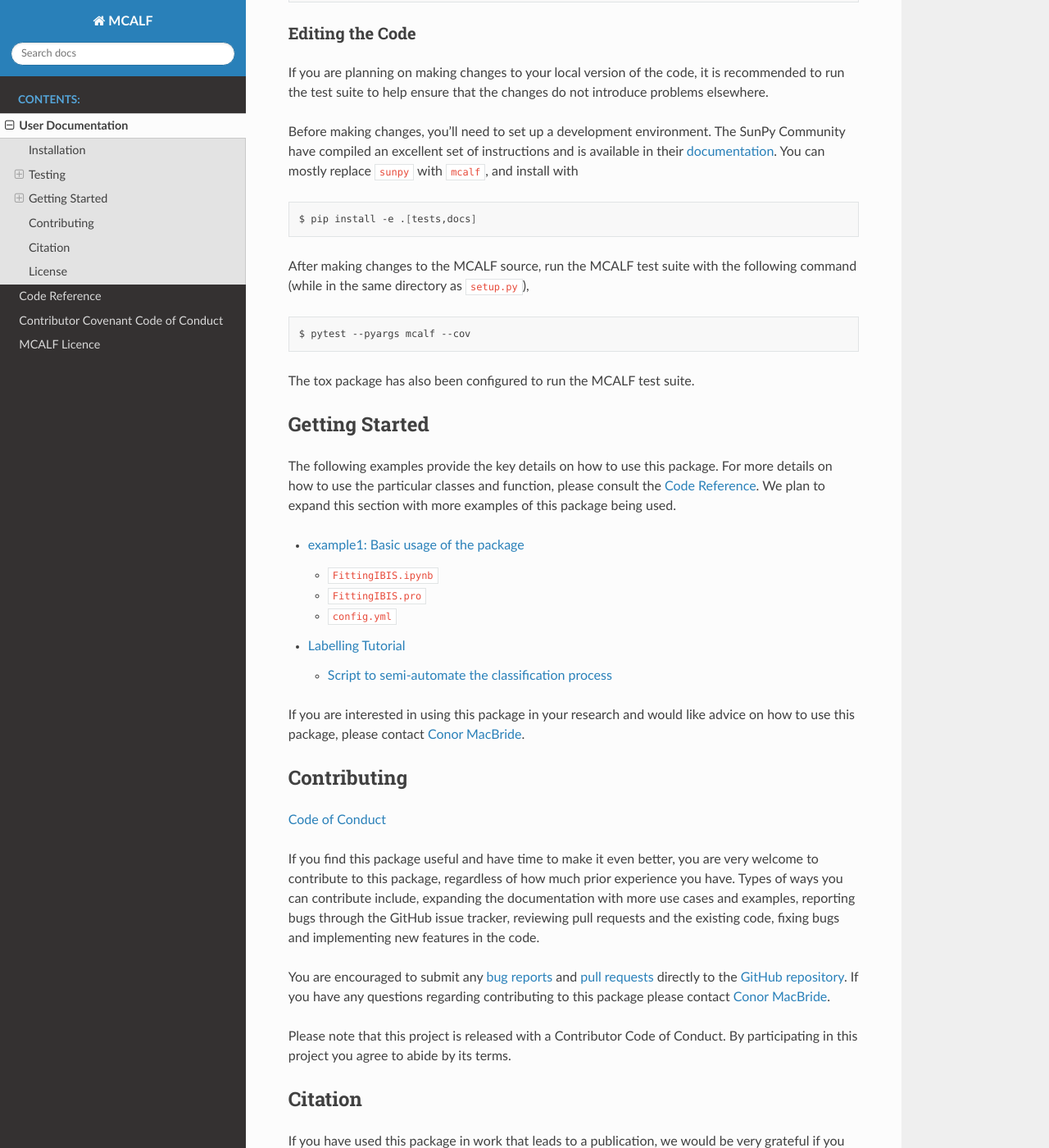
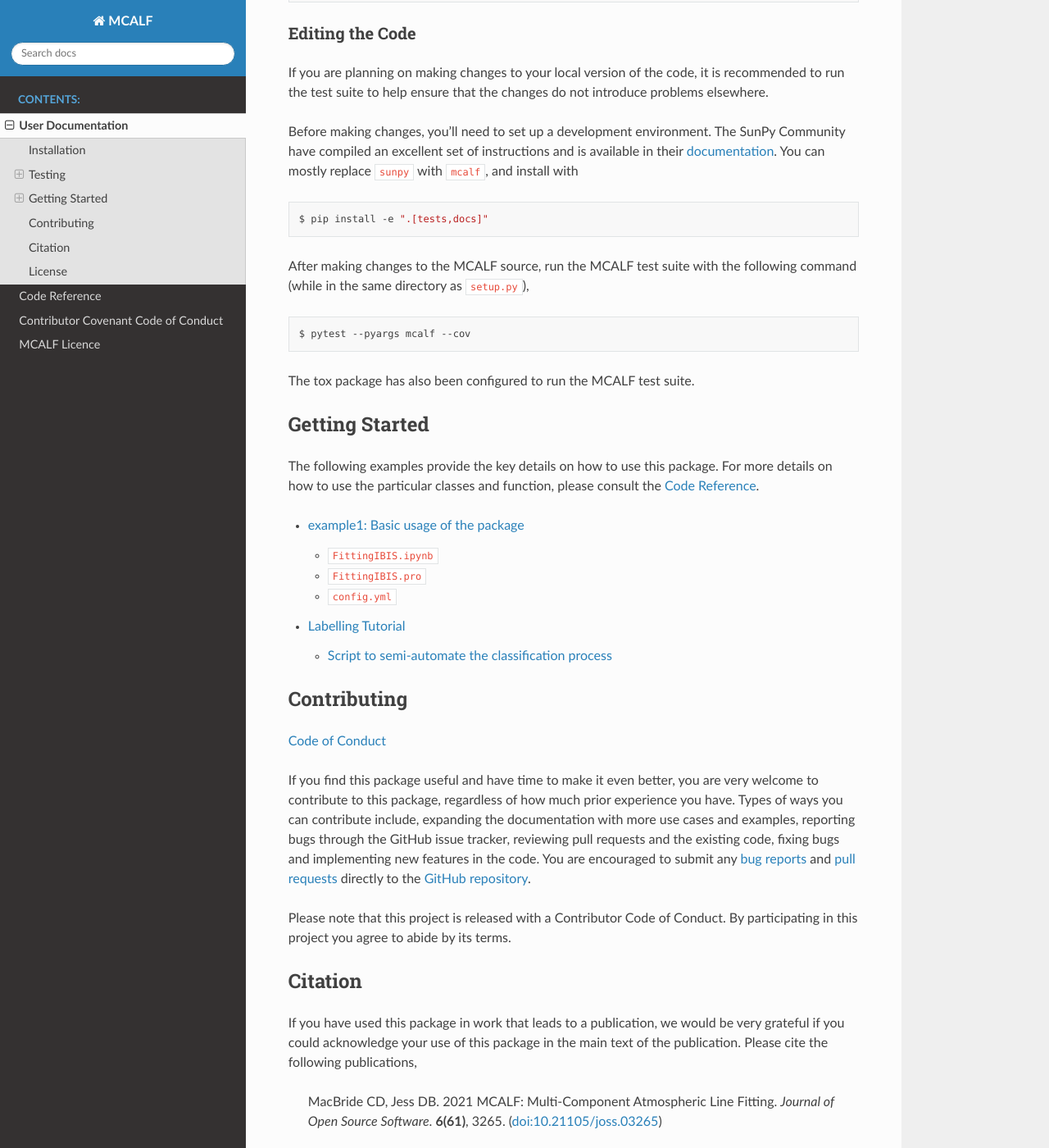
Before and after one commit to ConorMacBride/mcalf, a Sphinx documentation site: the page built from docs/guide/index.rst, in a window 1280 px wide and 1400 px high, scrolled down 2502 px. Shown: the whole window at 82% size. Built offline with Sphinx 7.4.7 and the Read the Docs theme 2.0.0, drawn with Linux system fonts in a browser that asks for light colours; pages that are not in the unit, such as notebooks, are missing from menus; the version number could not be read and is left out; some of the changed text lies outside the part shown.

Commit message:
Update documentation

```diff
--- a/docs/guide/index.rst
+++ b/docs/guide/index.rst
@@ -89,7 +89,7 @@ Using MCALF with pip
 ====================
 
 To run the tests you need a number of extra packages installed. If you
-installed MCALF using pip, you can run ``pip install mcalf[tests]`` to
+installed MCALF using pip, you can run ``pip install "mcalf[tests]"`` to
 install the additional testing dependencies (and MCALF if it's not
 already installed).
 
@@ -131,7 +131,7 @@ is available in their `documentation`_. You can mostly replace
 
 .. code:: bash
 
-    $ pip install -e .[tests,docs]
+    $ pip install -e ".[tests,docs]"
 
 After making changes to the MCALF source, run the MCALF test suite with
 the following command (while in the same directory as ``setup.py``),
@@ -148,17 +148,12 @@ Getting Started
 The following examples provide the key details on how to use this package.
 For more details on how to use the particular classes and function,
 please consult the `Code Reference <../code_ref/index.html>`_.
-We plan to expand this section with more examples of this package being
-used.
 
 .. toctree::
 
    ../gallery/index
    examples/example1/index
    examples/neural_network/LabellingTutorial
-
-If you are interested in using this package in your research and would
-like advice on how to use this package, please contact `Conor MacBride`_.
 
 Contributing
 ------------
@@ -172,11 +167,8 @@ Types of ways you can contribute include, expanding the documentation with
 more use cases and examples, reporting bugs through the GitHub issue tracker,
 reviewing pull requests and the existing code, fixing bugs and implementing new
 features in the code.
-
 You are encouraged to submit any `bug reports`_ and `pull requests`_ directly
 to the `GitHub repository`_.
-If you have any questions regarding contributing to this package please
-contact `Conor MacBride`_.
 
 Please note that this project is released with a Contributor Code of Conduct.
 By participating in this project you agree to abide by its terms.
@@ -238,8 +230,6 @@ MCALF is licensed under the terms of the BSD 2-Clause license.
 .. _setup.cfg: https://github.com/ConorMacBride/mcalf/blob/main/setup.cfg
 .. _documentation: https://docs.sunpy.org/en/latest/dev_guide/contents/newcomers.html#setting-up-a-development-environment
 
-.. _Conor MacBride: https://macbride.me/
-
 .. _bug reports: https://github.com/ConorMacBride/mcalf/issues
 .. _pull requests: https://github.com/ConorMacBride/mcalf/pulls
 .. _GitHub repository: https://github.com/ConorMacBride/mcalf
```
Also changed, not shown: other parts of docs/guide/index.rst (+1 -1 lines), README.rst (+0 -7 lines).
